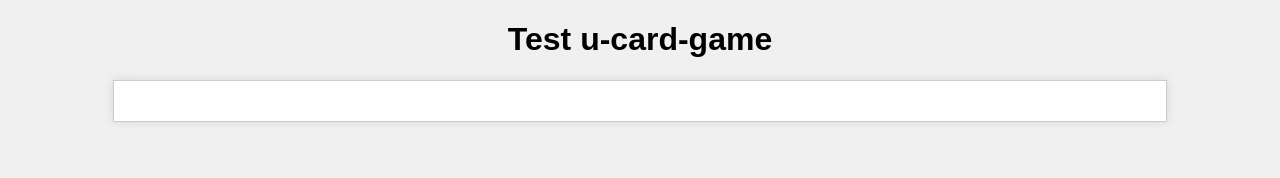
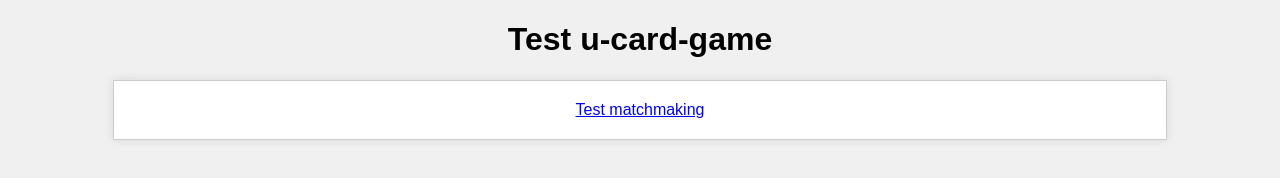
Before and after one commit to Leoknight22/u-card-game, a website: page public/index.html in a window 1280 px wide. Drawn offline with nearby package versions, Linux system fonts and the light colour scheme; no server answers.

Commit message:
Update index.html

```diff
--- a/public/index.html
+++ b/public/index.html
@@ -9,7 +9,7 @@
 <body>
   <h1>Test u-card-game</h1>
   <div id="game-board">
-    <!-- Qui andranno le carte e l'interfaccia di gioco -->
+    <a href="matchmaking.html">Test matchmaking</a>
   </div>
 
   <!-- Includi Socket.IO e il file JavaScript per la logica del client -->
```
